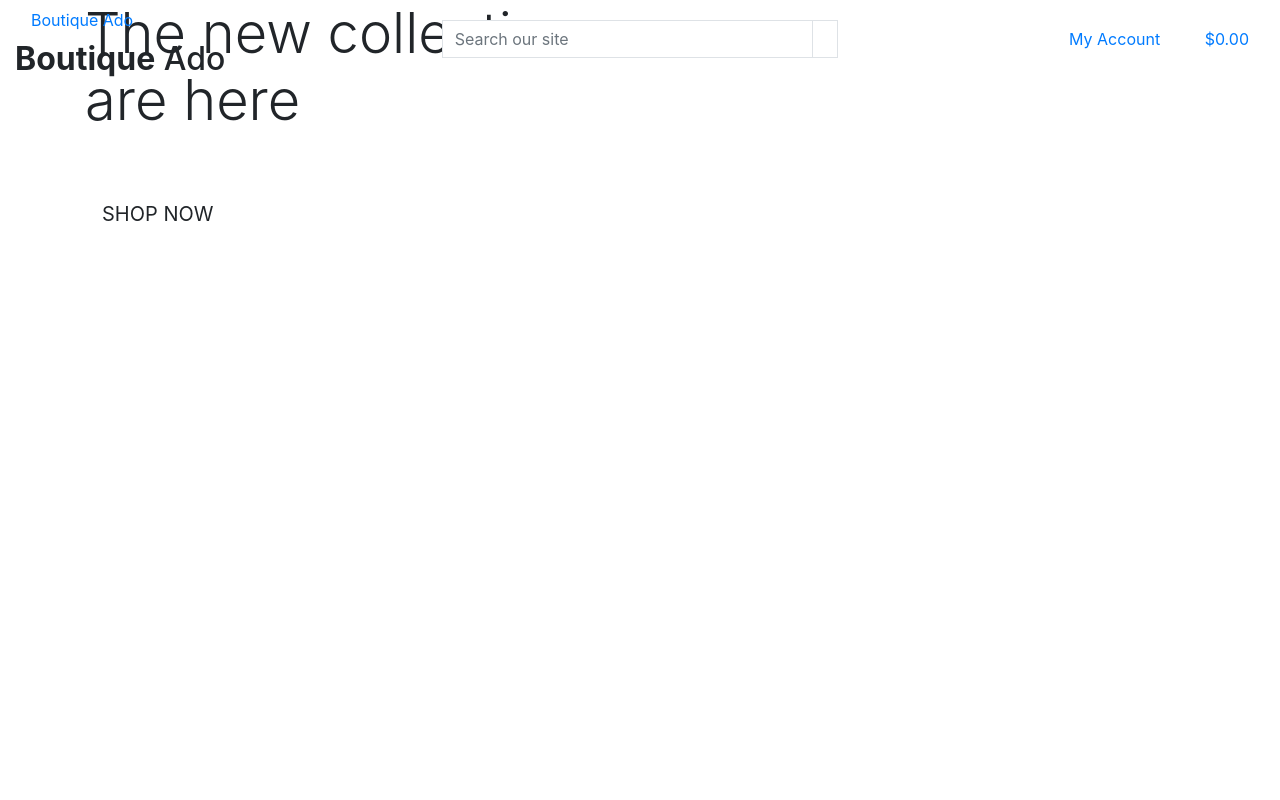
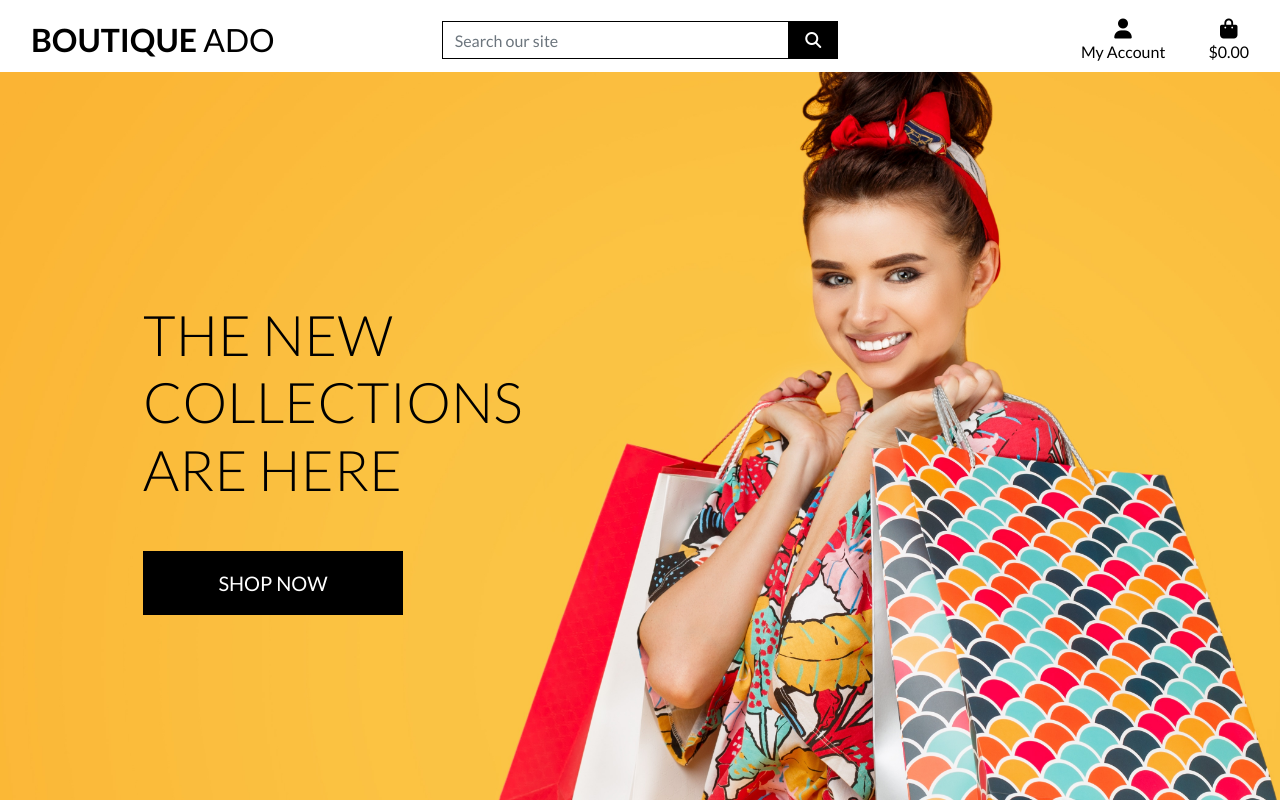
Before and after one commit to gbroder24/django-boutique-ado, a Django app: page / in a window 1280 px wide. Run offline with Django 3.2, Linux system fonts and the light colour scheme; some libraries are stand-ins or nearby versions.

Commit message:
Complete home page header and css

```diff
--- a/boutique_ado/settings.py
+++ b/boutique_ado/settings.py
@@ -154,6 +154,10 @@ USE_TZ = True
 # https://docs.djangoproject.com/en/3.2/howto/static-files/
 
 STATIC_URL = '/static/'
+STATICFILES_DIRS = (os.path.join(BASE_DIR, 'static'),)
+
+MEDIA_URL = '/media/'
+MEDIA_ROOT = os.path.join(BASE_DIR, 'media')
 
 # Default primary key field type
 # https://docs.djangoproject.com/en/3.2/ref/settings/#default-auto-field
--- a/boutique_ado/urls.py
+++ b/boutique_ado/urls.py
@@ -15,9 +15,11 @@ Including another URLconf
 """
 from django.contrib import admin
 from django.urls import path, include
+from django.conf import settings
+from django.conf.urls.static import static
 
 urlpatterns = [
     path('admin/', admin.site.urls),
     path('accounts/', include('allauth.urls')),
     path('', include('home.urls')),
-]
+] + static(settings.MEDIA_URL, document_root=settings.MEDIA_ROOT)
--- /dev/null
+++ b/static/css/base.css
@@ -0,0 +1,81 @@
+html {
+    height: 100%;
+}
+
+body {
+    background: url('/media/homepage_background_cropped.jpg') no-repeat center center fixed;
+    background-size: cover;
+    height: calc(100vh - 164px);
+    color: #555;
+    font-family: 'Lato';
+}
+
+/* from Bulma */
+.icon {
+    align-items: center;
+    display: inline-flex;
+    justify-content: center;
+    height: 1.5rem;
+    width: 1.5rem;
+}
+
+.logo-font {
+    text-transform: uppercase;
+}
+
+.main-logo-link {
+    width: fit-content;
+}
+
+.shop-now-button {
+    background: black;
+    color: white;
+    min-width: 260px;
+}
+
+.btn-black {
+    background: black;
+    color: white;
+}
+
+.shop-now-button:hover,
+.shop-now-button:active,
+.shop-now-button:focus,
+.btn-black:hover,
+.btn-black:active,
+.btn-black:focus {
+    background: #222;
+    color: white;
+}
+
+.text-black {
+    color: #000 !important;
+}
+
+.border-black {
+    border: 1px solid black !important;
+}
+
+/* -------------------------------- Media Queries */
+
+/* Slightly larger container on xl screens */
+@media (min-width: 1200px) {
+  .container {
+    max-width: 80%;
+  }
+}
+
+/* fixed top navbar only on medium and up */
+@media (min-width: 992px) {
+    .fixed-top-desktop-only {
+        position: fixed;
+        top: 0;
+        right: 0;
+        left: 0;
+        z-index: 1030;
+    }
+
+    .header-container {
+        padding-top: 164px;
+    }
+}
--- a/templates/base.html
+++ b/templates/base.html
@@ -19,6 +19,12 @@
   {% block corecss %}
   <link rel="stylesheet" href="https://cdn.jsdelivr.net/npm/bootstrap@4.6.2/dist/css/bootstrap.min.css"
     integrity="sha384-xOolHFLEh07PJGoPkLv1IbcEPTNtaed2xpHsD9ESMhqIYd0nLMwNLD69Npy4HI+N" crossorigin="anonymous">
+  <link rel="preconnect" href="https://fonts.googleapis.com">
+  <link rel="preconnect" href="https://fonts.gstatic.com" crossorigin>
+  <link
+    href="https://fonts.googleapis.com/css2?family=Exo:ital,wght@0,100..900;1,100..900&family=Lato:ital,wght@0,100;0,300;0,400;0,700;0,900;1,100;1,300;1,400;1,700;1,900&family=Roboto:wght@100;300;400;500;700&display=swap"
+    rel="stylesheet">
+  <link rel="stylesheet" href="{% static 'css/base.css' %}">
   {% endblock %}
 
   {% block extra_css %}
@@ -28,6 +34,7 @@
 
   <!-- Option 1: jQuery and Bootstrap Bundle (includes Popper) -->
   {% block corejs %}
+  <script src="https://kit.fontawesome.com/7e43288df7.js" crossorigin="anonymous"></script>
   <script src="https://cdn.jsdelivr.net/npm/jquery@3.5.1/dist/jquery.min.js"
     integrity="sha256-9/aliU8dGd2tb6OSsuzixeV4y/faTqgFtohetphbbj0=" crossorigin="anonymous"></script>
   <script src="https://cdn.jsdelivr.net/npm/bootstrap@4.6.2/dist/js/bootstrap.bundle.min.js"
@@ -50,10 +57,11 @@
 
 <body>
   <header class="container-fluid fixed-top">
-    <div class="row">
+    <div id="topnav" class="row bg-white pt-lg-2 d-none d-lg-flex">
       <div class="col-12 col-lg-4 my-auto py-1 py-lg-0 text-center text-lg-left">
-            <a href="{% url 'home' %}" class="nav-link main-logo-link">Boutique Ado</a>
+        <a href="{% url 'home' %}" class="nav-link main-logo-link">
           <h2 class="logo-font text-black my-0"><strong>Boutique</strong> Ado</h2>
+        </a>
       </div>
       <div class="col-12 col-lg-4 my-auto py-1 py-lg-0">
         <form method="GET" action="">
@@ -73,7 +81,8 @@
       <div class="col-12 col-lg-4 my-auto py-1 py-lg-0">
         <ul class="list-inline list-unstyled text-center text-lg-right my-0">
           <li class="list-inline-item dropdown">
-                <a class="text-black nav-link" href="#" id="user-options" data-toggle="dropdown" aria-haspopup="true" aria-expanded="false">
+            <a class="text-black nav-link" href="#" id="user-options" data-toggle="dropdown" aria-haspopup="true"
+              aria-expanded="false">
               <div class="text-center">
                 <div><i class="fas fa-user fa-lg"></i></div>
                 <p class="my-0">My Account</p>
```
Also changed, not shown: media/homepage_background_cropped.jpg (added). Lines whose indentation alone changed are shown as unchanged.
